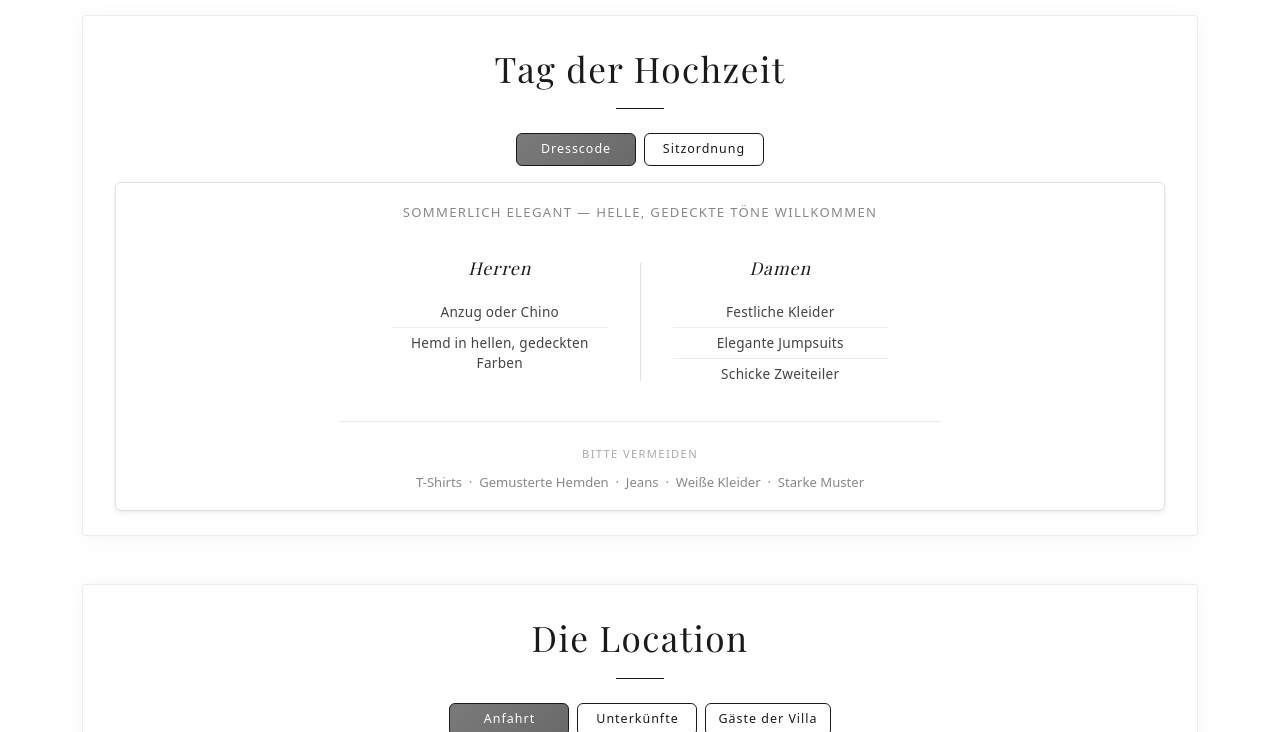
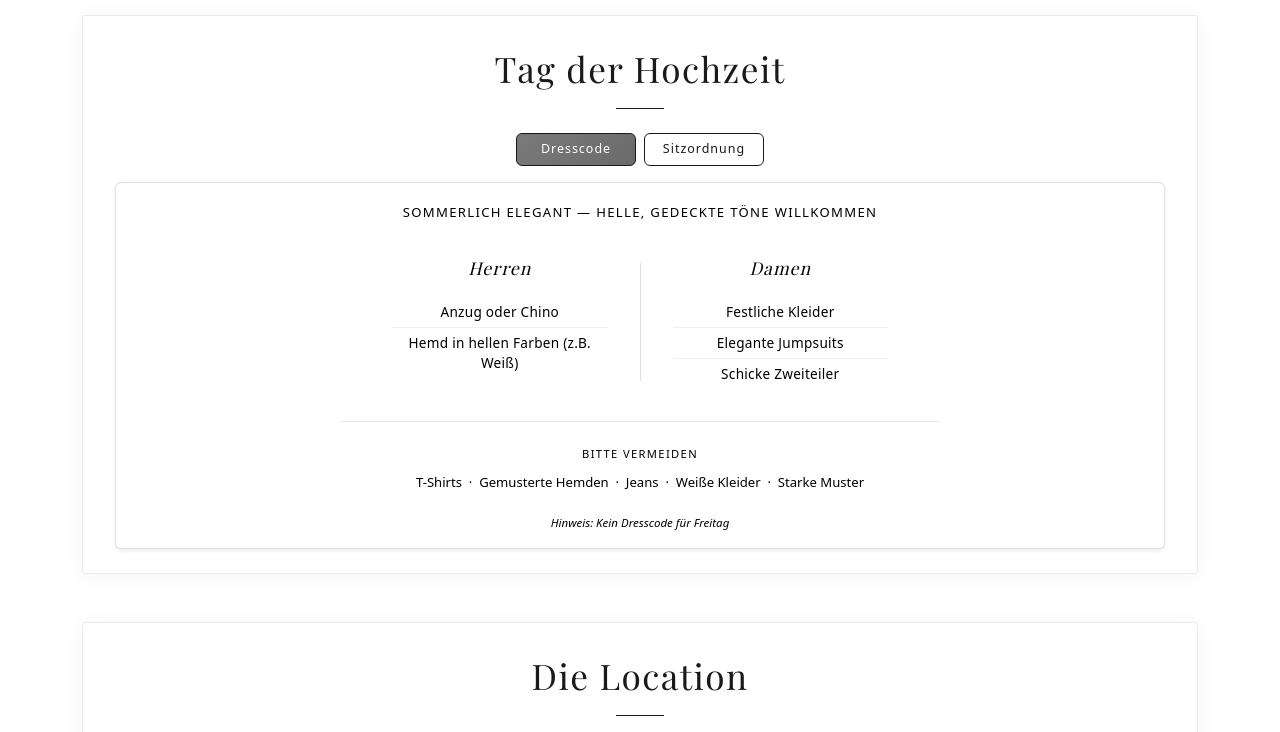
Before and after one commit to fredigee/hochzeit-website, a Flask app: page / in a window 1280 px wide. Shown: the part 1720-2452 px from the top of the page. Run offline with Flask 3, Linux system fonts and the light colour scheme; a user stored in the database is signed in; some libraries are stand-ins or nearby versions.

Commit message:
Dresscode-Texte schwarz, Hinweis & Geschenk-FAQ, Villa-Ueberschrift
Co-Authored-By: Claude Opus 4.8 <noreply@anthropic.com>

```diff
--- a/static/style.css
+++ b/static/style.css
@@ -735,7 +735,7 @@ nav ul li a:hover {
 
 /* Dresscode Styles */
 .dresscode-intro {
-    color: #888;
+    color: #000;
     font-size: 0.82rem;
     letter-spacing: 0.1em;
     text-transform: uppercase;
@@ -762,7 +762,7 @@ nav ul li a:hover {
     font-family: 'Playfair Display', serif;
     font-size: 1.1rem;
     letter-spacing: 0.06em;
-    color: var(--primary-color);
+    color: #000;
     margin-bottom: 1rem;
     font-style: italic;
 }
@@ -775,7 +775,7 @@ nav ul li a:hover {
 
 .dresscode-list li {
     font-size: 0.85rem;
-    color: #444;
+    color: #000;
     padding: 0.3rem 0;
     border-bottom: 1px solid rgba(0, 0, 0, 0.07);
     letter-spacing: 0.02em;
@@ -808,14 +808,23 @@ nav ul li a:hover {
     font-size: 0.7rem;
     letter-spacing: 0.12em;
     text-transform: uppercase;
-    color: #aaa;
+    color: #000;
 }
 
 .dresscode-nogo-items {
     font-size: 0.82rem;
-    color: #888;
+    color: #000;
     text-align: center;
     line-height: 1.8;
+}
+
+.dresscode-note {
+    text-align: center;
+    font-size: 0.72rem;
+    font-style: italic;
+    color: #000;
+    margin-top: 1.25rem;
+    margin-bottom: 0;
 }
 
 @media (max-width: 640px) {
--- a/templates/index.html
+++ b/templates/index.html
@@ -31,7 +31,7 @@
         <div class="hero-content text-center">
             <h1 class="display-3 fw-bold">Jana & Frederik</h1>
             <p class="date fs-4">19. bis 21. Juni 2026</p>
-            <p class="location fs-5">Florenz, Italien</p>
+            <p class="location fs-5">Villa Merlo Nero Florenz Italien</p>
             <div class="countdown mt-4">
                 <div class="countdown-item text-center">
                     <span id="days" class="countdown-number">0</span>
@@ -250,7 +250,7 @@
                         <div class="dresscode-col-label">Herren</div>
                         <ul class="dresscode-list">
                             <li>Anzug oder Chino</li>
-                            <li>Hemd in hellen, gedeckten Farben</li>
+                            <li>Hemd in hellen Farben (z.B. Weiß)</li>
                         </ul>
                     </div>
                     <div class="dresscode-divider"></div>
@@ -267,6 +267,7 @@
                     <span class="dresscode-nogo-label">Bitte vermeiden</span>
                     <span class="dresscode-nogo-items">T-Shirts &nbsp;·&nbsp; Gemusterte Hemden &nbsp;·&nbsp; Jeans &nbsp;·&nbsp; Weiße Kleider &nbsp;·&nbsp; Starke Muster</span>
                 </div>
+                <p class="dresscode-note">Hinweis: Kein Dresscode für Freitag</p>
             </div>
 
             <div id="tag-sitzordnung" class="tab-content bg-white p-3 rounded shadow-sm" style="display:none;">
@@ -470,6 +471,20 @@
                             </div>
                         </div>
 
+                        <!-- FAQ Item 5 -->
+                        <div class="accordion-item mb-1">
+                            <h2 class="accordion-header" id="faq5">
+                                <button class="accordion-button collapsed" type="button" data-bs-toggle="collapse" data-bs-target="#collapse5" aria-expanded="false" aria-controls="collapse5">
+                                    Was kann man schenken?
+                                </button>
+                            </h2>
+                            <div id="collapse5" class="accordion-collapse collapse" aria-labelledby="faq5" data-bs-parent="#faqAccordion">
+                                <div class="accordion-body py-1">
+                                    <p class="mb-0">Wer uns etwas schenken möchte, denkt am besten an etwas Kleines – bitte nichts Sperriges, das zu viel Platz braucht. Vielen Dank!</p>
+                                </div>
+                            </div>
+                        </div>
+
                     </div>
                 </div>
             </div>
```
